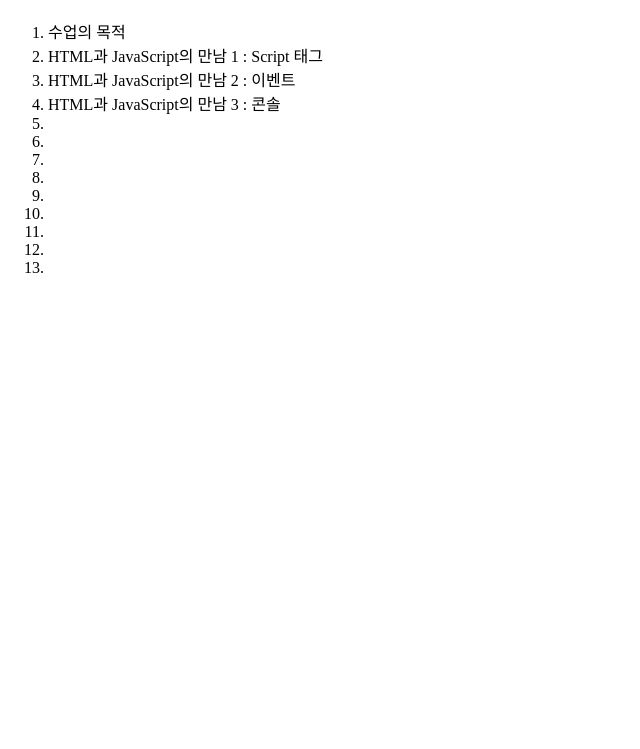
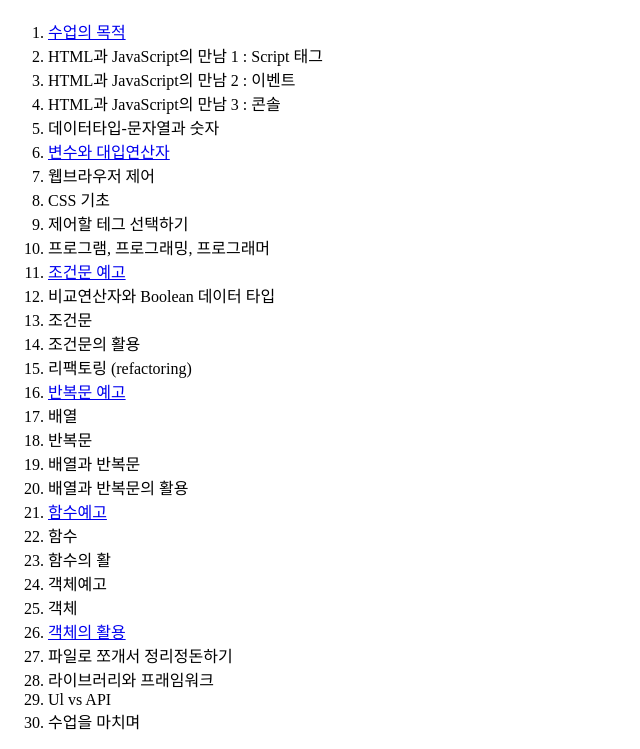
Before and after one commit to summerer1/WEB1_NOTE, a plain HTML site: page JSINDEX.html in a window 1280 px wide. Shown: the part 70-819 px from the top of the page, without its empty margins (0-640 px from the left). Drawn offline with Linux system fonts and the light colour scheme.

Commit message:
Add files via upload

```diff
--- a/JSINDEX.html
+++ b/JSINDEX.html
@@ -7,21 +7,38 @@
 <body>
 <h1><a href="index.html">생활코딩</a> / <a href="JSINDEX.html">WEB2-JavaScript</a></h1>
 
-  <ol>
-    <li>수업의 목적</li>
-    <li>HTML과 JavaScript의 만남 1 : Script 태그</li>
-    <li>HTML과 JavaScript의 만남 2 : 이벤트</li>
-    <li>HTML과 JavaScript의 만남 3 : 콘솔</li>
-    <li></li>
-    <li></li>
-    <li></li>
-    <li></li>
-    <li></li>
-    <li></li>
-    <li></li>
-    <li></li>
-    <li></li>
-  </ol>
+<ol>
+  <li><a href="JS1.html">수업의 목적</a></li>
+  <li>HTML과 JavaScript의 만남 1 : Script 태그</li>
+  <li>HTML과 JavaScript의 만남 2 : 이벤트</li>
+  <li>HTML과 JavaScript의 만남 3 : 콘솔</li>
+  <li>데이터타입-문자열과 숫자</li>
+  <li><a href="JS2.html">변수와 대입연산자</a></li>
+  <li>웹브라우저 제어</li>
+  <li>CSS 기초</li>
+  <li>제어할 테그 선택하기</li>
+  <li>프로그램, 프로그래밍, 프로그래머</li>
+  <li><a href="JS3.html">조건문 예고</a></li>
+  <li>비교연산자와 Boolean 데이터 타입</li>
+  <li>조건문</li>
+  <li>조건문의 활용</li>
+  <li>리팩토링 (refactoring)</li>
+  <li><a href="JS4.html">반복문 예고</a></li>
+  <li>배열</li>
+  <li>반복문</li>
+  <li>배열과 반복문</li>
+  <li>배열과 반복문의 활용</li>
+  <li><a href="JS5.html">함수예고</a></li>
+  <li>함수</li>
+  <li>함수의 활</li>
+  <li>객체예고</li>
+  <li>객체</li>
+  <li><a href="JS6.html">객체의 활용</a></li>
+  <li>파일로 쪼개서 정리정돈하기</li>
+  <li>라이브러리와 프래임워크</li>
+  <li>Ul vs API</li>
+  <li>수업을 마치며</li>
+</ol>
 
 </body>
 </html>
```
